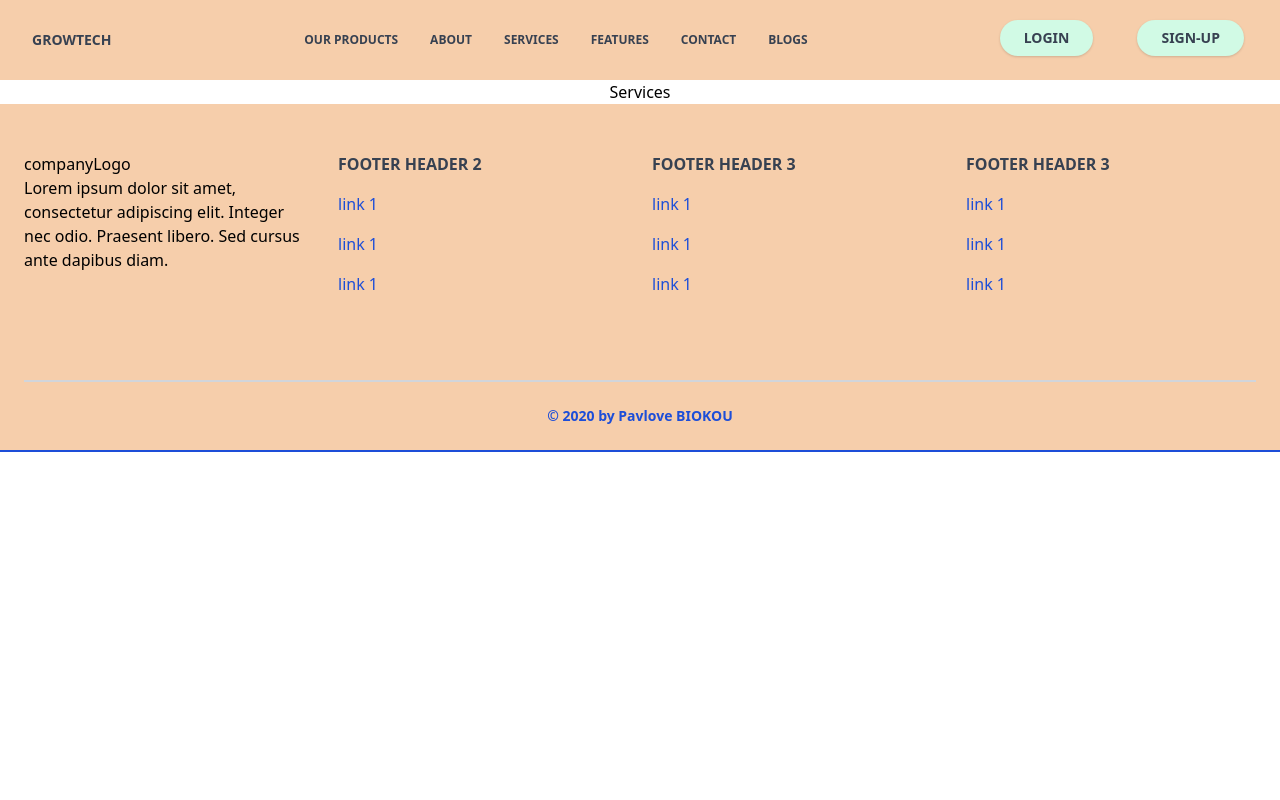
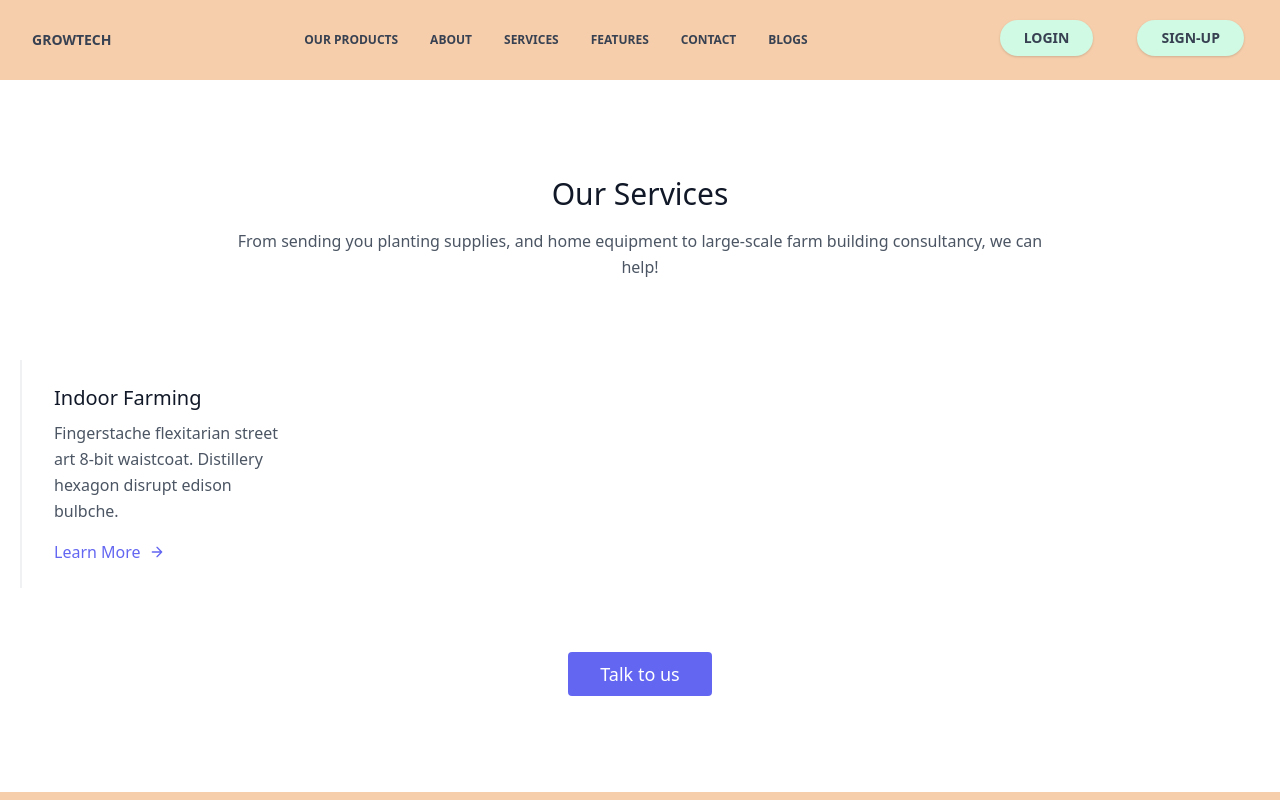
Before and after one commit to vincebase/growtech, a Next.js app: page /services in a window 1280 px wide. Shown: the top 800 px of the page. Built offline with nearby package versions, Linux system fonts and the light colour scheme.

Commit message:
added some text

```diff
--- a/components/homepage/products.js
+++ b/components/homepage/products.js
@@ -1,21 +1,14 @@
-
-import Productplants from "./productplant"
+import Productplants from "./productplant";
 
 const Products = () => {
     return (
         <div>
-            <div className="flex justify-center">
-                <span class="inline-block h-1 w-20 rounded bg-green-500 mt-6 mb-4"></span>
-                <h1 className="pt-4 font-bold mx-4 md:text-3xl md:pt-2" > OUR PRODUCTS</h1>
-                <span class="inline-block h-1 w-20 rounded bg-green-500 mt-6 mb-4"></span>
-            </div>
             <div className="flex justify-center  py-10">
                 <h2 className="md:text-3xl">15% goes to the farmers</h2>
             </div>
             <Productplants />
+        </div>
+    );
+};
 
-        </div>
-    )
-}
-
-export default Products
+export default Products;
--- a/pages/features.js
+++ b/pages/features.js
@@ -1,20 +1,117 @@
-import React from 'react'
-import Head from 'next/head'
-
+import React from "react";
+import Head from "next/head";
 
 function ourFeatures() {
     return (
         <div>
             <Head>
                 <title>Growtech-Our Features</title>
-                <meta name="description" content="Generated by create next app" />
+                <meta
+                    name="description"
+                    content="Generated by create next app"
+                />
                 <link rel="icon" href="/favicon.ico" />
             </Head>
             <div>
-                OurFeature
+                <Head>
+                    <title>Our Services</title>
+                    <meta
+                        name="description"
+                        content="Generated by create next app"
+                    />
+                    <link rel="icon" href="/favicon.ico" />
+                </Head>
+                <section class="text-gray-600 body-font">
+                    <div class="container px-5 py-24 mx-auto">
+                        <div class="flex flex-col text-center w-full mb-20">
+                            <h1 class="sm:text-3xl text-2xl font-medium title-font mb-4 text-gray-900">
+                                Your Lettuces' happy little home
+                            </h1>
+                        </div>
+                        <div class="flex flex-wrap">
+                            <div class="xl:w-1/4 lg:w-1/2 md:w-full px-8 py-6 border-l-2 border-gray-200 border-opacity-60">
+                                <h2 class="text-lg sm:text-xl text-gray-900 font-medium title-font mb-2">
+                                    Indoor Farming
+                                </h2>
+                                <img
+                                    alt="ecommerce"
+                                    src="../public/indoor-1.jpg"
+                                />
+                                <a class="text-indigo-500 inline-flex items-center">
+                                    Learn More
+                                    <svg
+                                        fill="none"
+                                        stroke="currentColor"
+                                        stroke-linecap="round"
+                                        stroke-linejoin="round"
+                                        stroke-width="2"
+                                        class="w-4 h-4 ml-2"
+                                        viewBox="0 0 24 24">
+                                        <path d="M5 12h14M12 5l7 7-7 7"></path>
+                                    </svg>
+                                </a>
+                            </div>
+                        </div>
+                        <div class="container px-5 py-24 mx-auto">
+                            <div class="flex flex-wrap w-full mb-20">
+                                <div class="lg:w-1/2 w-full mb-6 lg:mb-0">
+                                    <h1 class="sm:text-3xl text-2xl font-medium title-font mb-2 text-gray-900">
+                                        Pitchfork Kickstarter Taxidermy
+                                    </h1>
+                                    <div class="h-1 w-20 bg-indigo-500 rounded"></div>
+                                </div>
+                                <p class="lg:w-1/2 w-full leading-relaxed text-gray-500">
+                                    Whatever cardigan tote bag tumblr hexagon
+                                    brooklyn asymmetrical gentrify, subway tile
+                                    poke farm-to-table. Franzen you probably
+                                    haven't heard of them man bun deep jianbing
+                                    selfies heirloom prism food truck ugh squid
+                                    celiac humblebrag.
+                                </p>
+                            </div>
+                            {/* <div class="flex flex-wrap -m-4">
+                            <div class="xl:w-1/4 md:w-1/2 p-4">
+                                <div class="bg-gray-100 p-6 rounded-lg">
+                                <img class="h-40 rounded w-full object-cover object-center mb-6" src="https://dummyimage.com/720x400" alt="content"></img>
+                                <h3 class="tracking-widest text-indigo-500 text-xs font-medium title-font">SUBTITLE</h3>
+                                <h2 class="text-lg text-gray-900 font-medium title-font mb-4">Chichen Itza</h2>
+                                <p class="leading-relaxed text-base">Fingerstache flexitarian street art 8-bit waistcoat. Distillery hexagon disrupt edison bulbche.</p>
+                                </div>
+                            </div>
+                            <div class="xl:w-1/4 md:w-1/2 p-4">
+                                <div class="bg-gray-100 p-6 rounded-lg">
+                                <img class="h-40 rounded w-full object-cover object-center mb-6" src="https://dummyimage.com/721x401" alt="content">
+                                <h3 class="tracking-widest text-indigo-500 text-xs font-medium title-font">SUBTITLE</h3>
+                                <h2 class="text-lg text-gray-900 font-medium title-font mb-4">Colosseum Roma</h2>
+                                <p class="leading-relaxed text-base">Fingerstache flexitarian street art 8-bit waistcoat. Distillery hexagon disrupt edison bulbche.</p>
+                                </div>
+                            </div>
+                            <div class="xl:w-1/4 md:w-1/2 p-4">
+                                <div class="bg-gray-100 p-6 rounded-lg">
+                                <img class="h-40 rounded w-full object-cover object-center mb-6" src="https://dummyimage.com/722x402" alt="content">
+                                <h3 class="tracking-widest text-indigo-500 text-xs font-medium title-font">SUBTITLE</h3>
+                                <h2 class="text-lg text-gray-900 font-medium title-font mb-4">Great Pyramid of Giza</h2>
+                                <p class="leading-relaxed text-base">Fingerstache flexitarian street art 8-bit waistcoat. Distillery hexagon disrupt edison bulbche.</p>
+                                </div>
+                            </div>
+                            <div class="xl:w-1/4 md:w-1/2 p-4">
+                                <div class="bg-gray-100 p-6 rounded-lg">
+                                <img class="h-40 rounded w-full object-cover object-center mb-6" src="https://dummyimage.com/723x403" alt="content">
+                                <h3 class="tracking-widest text-indigo-500 text-xs font-medium title-font">SUBTITLE</h3>
+                                <h2 class="text-lg text-gray-900 font-medium title-font mb-4">San Francisco</h2>
+                                <p class="leading-relaxed text-base">Fingerstache flexitarian street art 8-bit waistcoat. Distillery hexagon disrupt edison bulbche.</p>
+                                </div>
+                            </div>
+                            </div> */}
+                        </div>
+                        <button class="flex mx-auto mt-16 text-white bg-indigo-500 border-0 py-2 px-8 focus:outline-none hover:bg-indigo-600 rounded text-lg">
+                            Talk to us
+                        </button>
+                    </div>
+                </section>
             </div>
         </div>
-    )
+    );
 }
 
-export default ourFeatures
+export default ourFeatures;
--- a/pages/index.js
+++ b/pages/index.js
@@ -1,22 +1,24 @@
-import Head from 'next/head'
-import Image from 'next/image'
-import Hero from '../components/homepage/hero'
-import Products from '../components/homepage/products'
-import Cart from '../components/homepage/cartcheck'
-import Productfeature from '../components/homepage/pruductfeature'
+import Head from "next/head";
+import Image from "next/image";
+import Hero from "../components/homepage/hero";
+import Products from "../components/homepage/products";
+import Cart from "../components/homepage/cartcheck";
+import Productfeature from "../components/homepage/pruductfeature";
 
 export default function Home() {
     return (
         <div>
             <Head>
                 <title>Growtech-Shop-Home</title>
-        <meta name="description" content="Generated by create next app" />
+                <meta
+                    name="description"
+                    content="Generated by create next app"
+                />
                 <link rel="icon" href="/favicon.ico" />
             </Head>
-      <Hero />
             <Cart />
             <Productfeature />
             <Products />
         </div>
-  )
+    );
 }
--- a/pages/services.js
+++ b/pages/services.js
@@ -1,21 +1,60 @@
-import Head from 'next/head'
-
-
+import Head from "next/head";
 
 const Services = () => {
-
     return (
         <div>
             <Head>
-                <title>Growtech-Services</title>
-                <meta name="description" content="Generated by create next app" />
+                <title>Our Services</title>
+                <meta
+                    name="description"
+                    content="Generated by create next app"
+                />
                 <link rel="icon" href="/favicon.ico" />
             </Head>
-            <div className="text-center">
-                Services
-            </div>
+            <section class="text-gray-600 body-font">
+                <div class="container px-5 py-24 mx-auto">
+                    <div class="flex flex-col text-center w-full mb-20">
+                        <h1 class="sm:text-3xl text-2xl font-medium title-font mb-4 text-gray-900">
+                            Our Services
+                        </h1>
+                        <p class="lg:w-2/3 mx-auto leading-relaxed text-base">
+                            From sending you planting supplies, and home
+                            equipment to large-scale farm building consultancy,
+                            we can help!
+                        </p>
+                    </div>
+                    <div class="flex flex-wrap">
+                        <div class="xl:w-1/4 lg:w-1/2 md:w-full px-8 py-6 border-l-2 border-gray-200 border-opacity-60">
+                            <h2 class="text-lg sm:text-xl text-gray-900 font-medium title-font mb-2">
+                                Indoor Farming
+                            </h2>
+                            <p class="leading-relaxed text-base mb-4">
+                                Fingerstache flexitarian street art 8-bit
+                                waistcoat. Distillery hexagon disrupt edison
+                                bulbche.
+                            </p>
+                            <a class="text-indigo-500 inline-flex items-center">
+                                Learn More
+                                <svg
+                                    fill="none"
+                                    stroke="currentColor"
+                                    stroke-linecap="round"
+                                    stroke-linejoin="round"
+                                    stroke-width="2"
+                                    class="w-4 h-4 ml-2"
+                                    viewBox="0 0 24 24">
+                                    <path d="M5 12h14M12 5l7 7-7 7"></path>
+                                </svg>
+                            </a>
+                        </div>
+                    </div>
+                    <button class="flex mx-auto mt-16 text-white bg-indigo-500 border-0 py-2 px-8 focus:outline-none hover:bg-indigo-600 rounded text-lg">
+                        Talk to us
+                    </button>
+                </div>
+            </section>
         </div>
-    )
-}
+    );
+};
 
-export default Services
+export default Services;
```
Also changed, not shown: public/indoor-1.jpg (added). Lines whose indentation alone changed are shown as unchanged.
